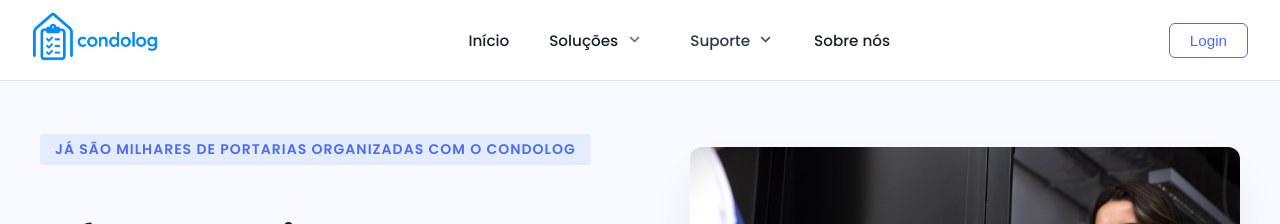
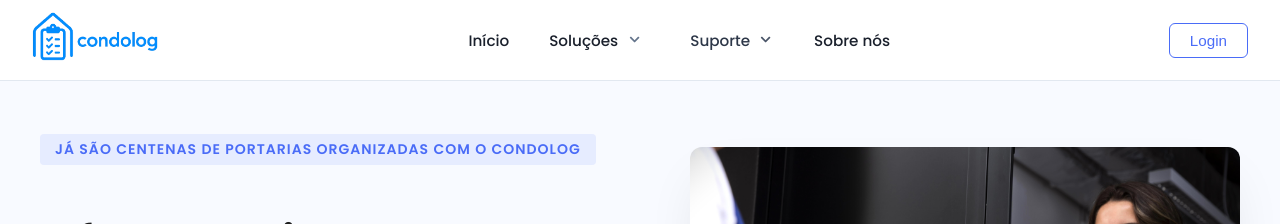
Before and after one commit to gabrielhenriqueconstantino/condolog, a React (Create React App) app: page / in a window 1280 px wide. Shown: the top 224 px of the page. Built offline with nearby package versions, Linux system fonts and the light colour scheme.

Commit message:
Alterado a frase de milhares para centenas de portarias

```diff
--- a/src/pages/landing/components/main/Hero/Hero.jsx
+++ b/src/pages/landing/components/main/Hero/Hero.jsx
@@ -6,7 +6,7 @@ const Hero = () => {
     <section className="hero-section">
       <div className="hero-container">
         <div className="hero-content">
-          <p className="hero-subtitle">Já são milhares de portarias organizadas com o CondoLog</p>
+          <p className="hero-subtitle">Já são centenas de portarias organizadas com o CondoLog</p>
 
           <h1 className="hero-title">
             A forma mais segura de <span>gerenciar encomendas</span> no seu condomínio
```
